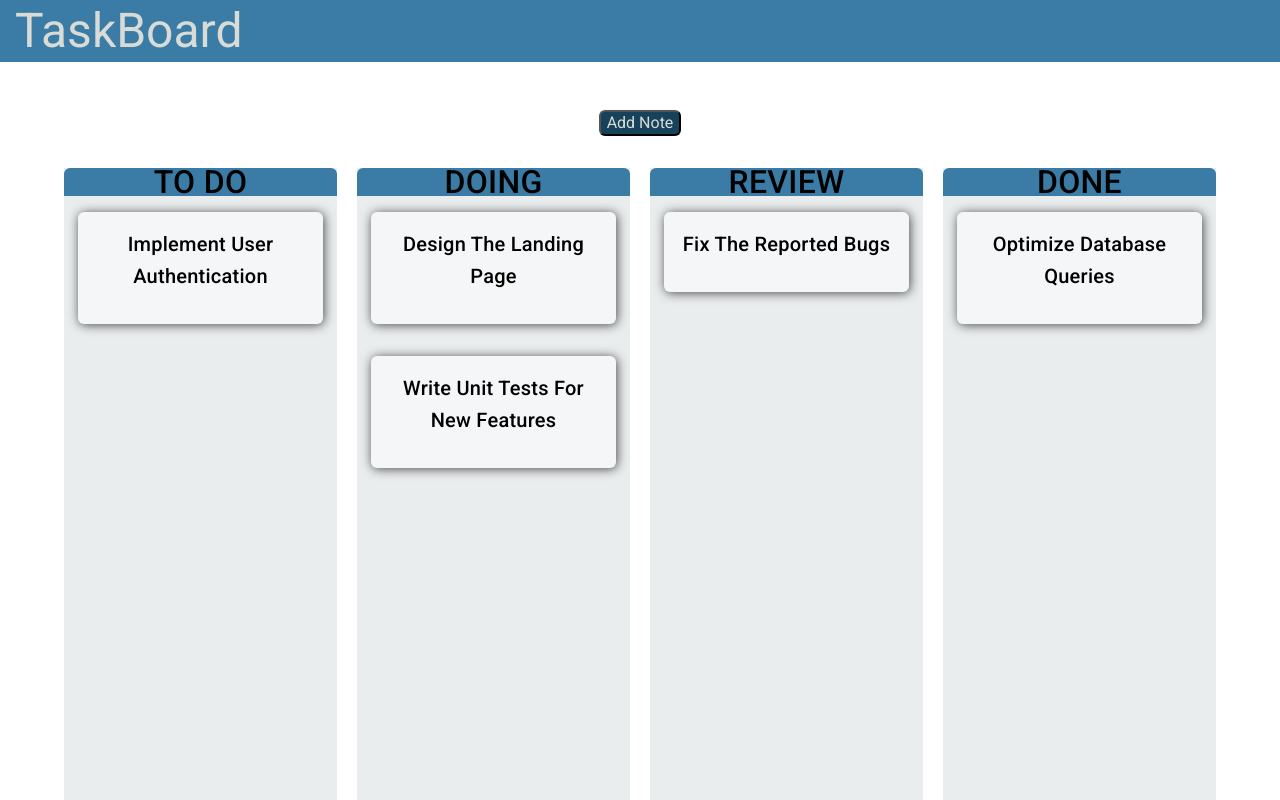
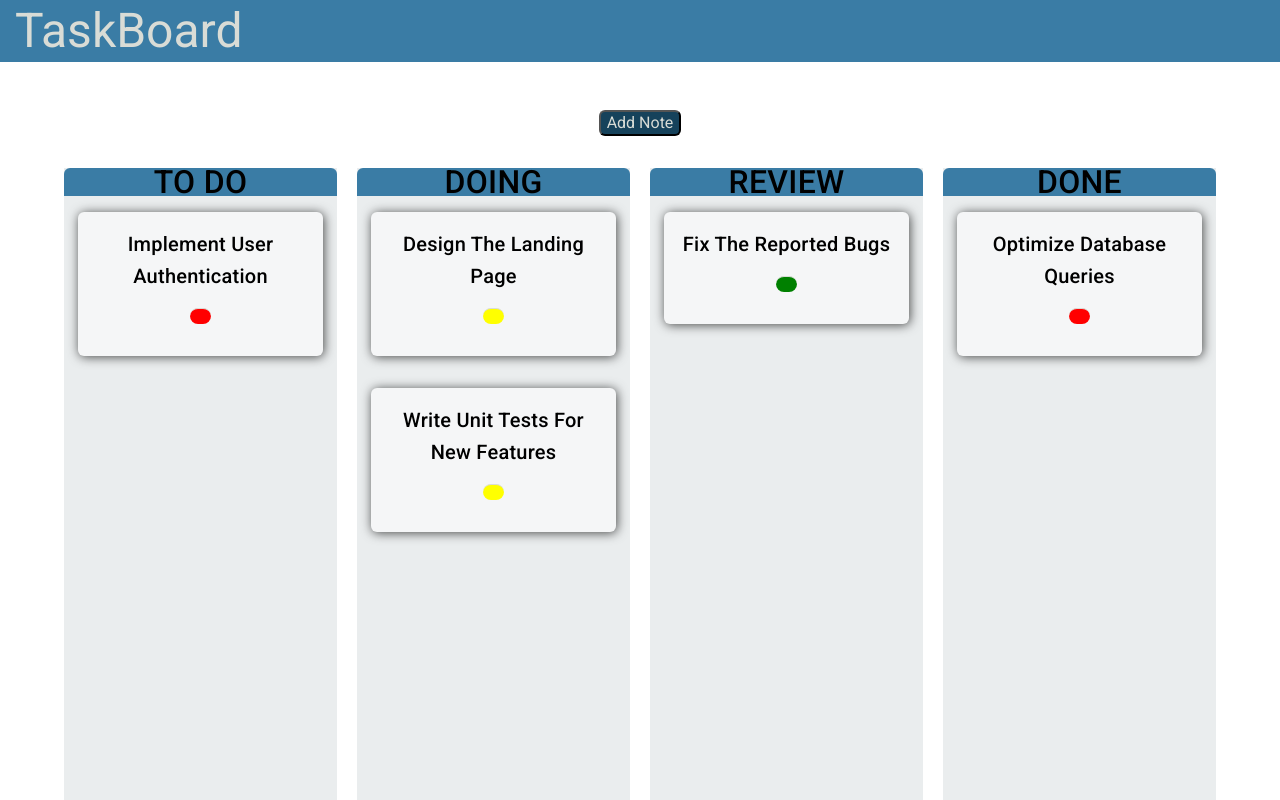
Before and after one commit to jaketollette/angular-notes, an Angular app: page / in a window 1280 px wide. Shown: the top 800 px of the page. Built offline with nearby package versions, Linux system fonts and the light colour scheme.

Commit message:
Add color swab for priority

```diff
--- a/src/app/note-card/note-card.component.css
+++ b/src/app/note-card/note-card.component.css
@@ -25,3 +25,24 @@
   justify-content: end;
   align-items: end;
 }
+
+.red {
+  background-color: red;
+}
+
+.yellow {
+  background-color: yellow;
+}
+
+.green {
+  background-color: green;
+}
+
+.note-priority-color {
+  width: 10%;
+  margin-left: auto;
+  margin-right: auto;
+  height: 1rem;
+  opacity: 1.0;
+  border-radius: 15px;
+  }
--- a/src/app/note-card/note-card.component.html
+++ b/src/app/note-card/note-card.component.html
@@ -1,5 +1,10 @@
 <div class="note" (click)="expandNote()">
   <h2 class="note-title">{{ note.note_description }}</h2>
+  <hr class="note-priority-color" [ngClass]="{
+    'red': note.priority_level === 'High',
+    'yellow': note.priority_level === 'Medium',
+    'green': note.priority_level === 'Low'
+  }">
   <div class="note-info" [ngStyle]="{display: isExpanded ? 'block' : 'none'}">
     <p class="note-id">ID: {{ note.note_id }}</p>
     <p class="note-due">Due Date: {{ note.due_date }}</p>
```
